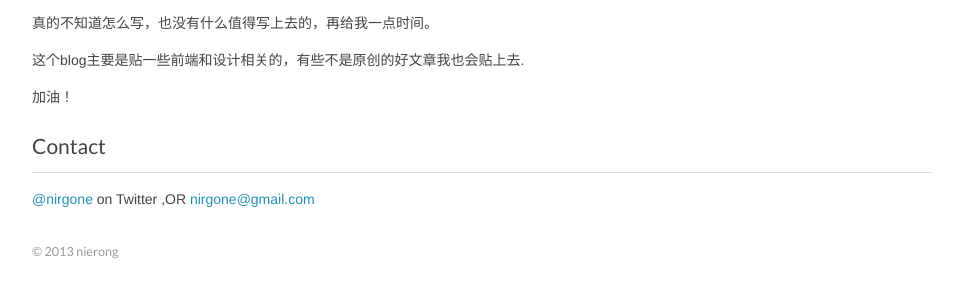
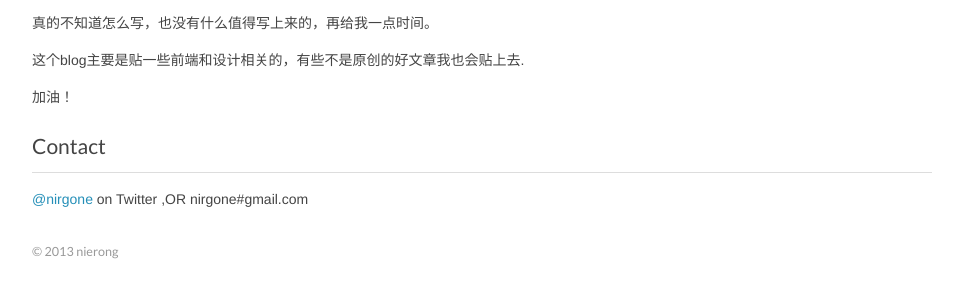
Before and after one commit to Nirgone/nirgone.github.com, a plain HTML site: page about/index.html in a window 1280 px wide. Shown: the part 206-504 px from the top of the page, without its empty margins (158-1121 px from the left). Drawn offline with nearby package versions, Linux system fonts and the light colour scheme; a script that the page names is missing.

Commit message:
Site updated: Sat Aug 24 2013 20:14:34 GMT+0800 (CST)

```diff
--- a/about/index.html
+++ b/about/index.html
@@ -62,11 +62,11 @@
     </header>
     <div class="entry">
 
-        <p>真的不知道怎么写，也没有什么值得写上去的，再给我一点时间。</p>
+        <p>真的不知道怎么写，也没有什么值得写上来的，再给我一点时间。</p>
 <p>这个blog主要是贴一些前端和设计相关的，有些不是原创的好文章我也会贴上去. </p>
 <p>加油！   </p>
 <h2>Contact</h2>
-<p> <a href="http://twitter.com/nirgone">@nirgone</a> on Twitter ,OR <a href="nirgone@gmail.com">nirgone@gmail.com</a></p>
+<p> <a href="http://twitter.com/nirgone">@nirgone</a> on Twitter ,OR nirgone#gmail.com</p>
 
 
     </div>
```
